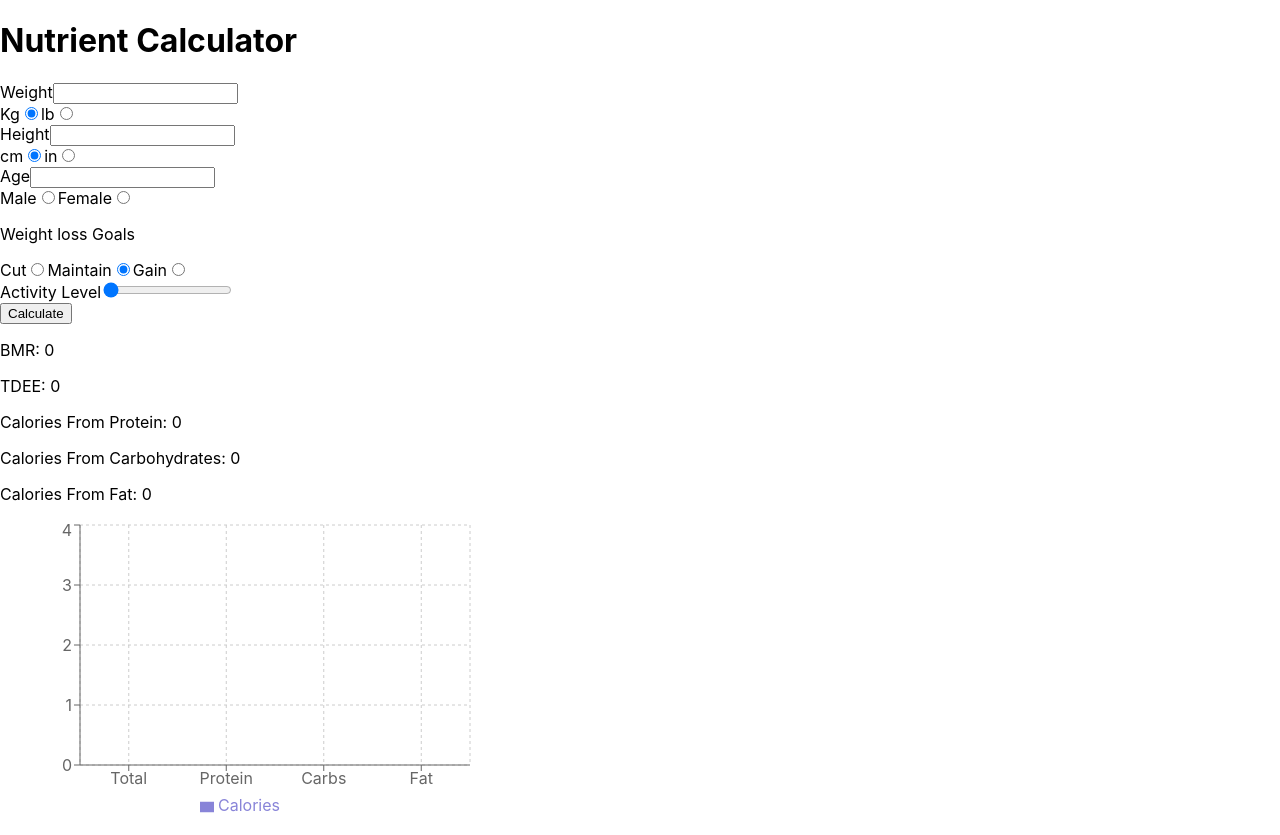
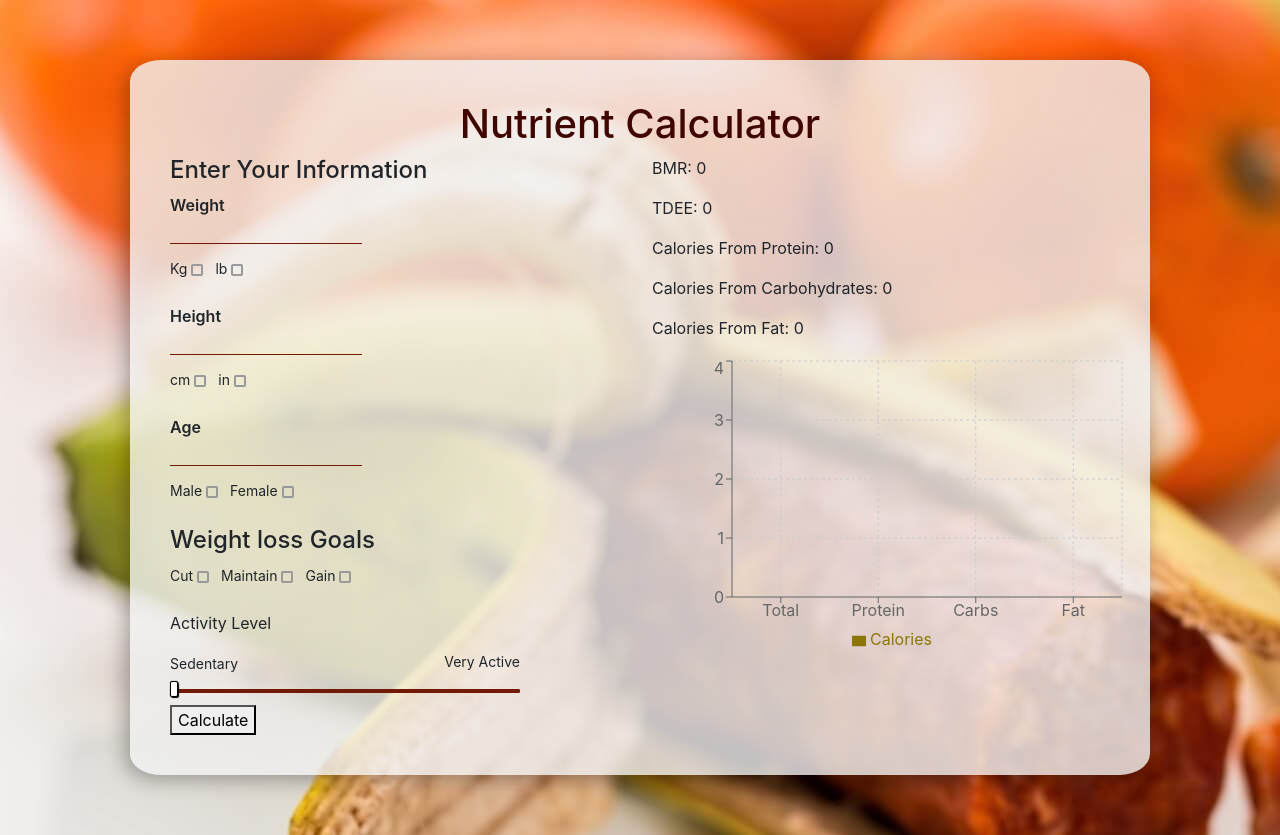
Before and after one commit to nickcarls0n/Nutrition-Calculator, a React (Create React App) app: page / in a window 1280 px wide. Built offline with nearby package versions, Linux system fonts and the light colour scheme.

Commit message:
Nutrition calculator styling

```diff
--- a/public/index.html
+++ b/public/index.html
@@ -9,35 +9,18 @@
       name="description"
       content="Web site created using create-react-app"
     />
-    <link rel="apple-touch-icon" href="%PUBLIC_URL%/logo192.png" />
-    <!--
-      manifest.json provides metadata used when your web app is installed on a
-      user's mobile device or desktop. See https://developers.google.com/web/fundamentals/web-app-manifest/
-    -->
     <link rel="manifest" href="%PUBLIC_URL%/manifest.json" />
-    <!--
-      Notice the use of %PUBLIC_URL% in the tags above.
-      It will be replaced with the URL of the `public` folder during the build.
-      Only files inside the `public` folder can be referenced from the HTML.
-
-      Unlike "/favicon.ico" or "favicon.ico", "%PUBLIC_URL%/favicon.ico" will
-      work correctly both with client-side routing and a non-root public URL.
-      Learn how to configure a non-root public URL by running `npm run build`.
-    -->
-    <title>React App</title>
+    <!-- CSS only Bootstrap -->
+    <link
+      href="https://cdn.jsdelivr.net/npm/bootstrap@5.2.0-beta1/dist/css/bootstrap.min.css"
+      rel="stylesheet"
+      integrity="sha384-0evHe/X+R7YkIZDRvuzKMRqM+OrBnVFBL6DOitfPri4tjfHxaWutUpFmBp4vmVor"
+      crossorigin="anonymous"
+    />
+    <title>Nutrition Calculator App</title>
   </head>
   <body>
     <noscript>You need to enable JavaScript to run this app.</noscript>
     <div id="root"></div>
-    <!--
-      This HTML file is a template.
-      If you open it directly in the browser, you will see an empty page.
-
-      You can add webfonts, meta tags, or analytics to this file.
-      The build step will place the bundled scripts into the <body> tag.
-
-      To begin the development, run `npm start` or `yarn start`.
-      To create a production bundle, use `npm run build` or `yarn build`.
-    -->
   </body>
 </html>
--- a/src/App.scss
+++ b/src/App.scss
@@ -0,0 +1,16 @@
+.app-background {
+  background-image: url(../public/img/nutrition-calculator-bg.jpg);
+}
+
+.app-wrapper {
+  background-color: rgba(242, 242, 242, 0.8);
+  padding: 40px;
+  border-radius: 3%;
+  margin: 60px;
+  box-shadow: -5px 5px 20px 0px rgba(0, 0, 0, 0.3);
+
+  h1 {
+    text-align: center;
+    color: #400702;
+  }
+}
--- a/src/App.tsx
+++ b/src/App.tsx
@@ -1,5 +1,8 @@
 import React, { useState } from "react";
 import NutritionChart from "./components/NutritionChart";
+import LabeledInput from "./components/LabeledInput";
+import Radio from "./components/Radio";
+import ActivitySlider from "./components/ActivitySlider";
 
 import "./App.scss";
 
@@ -16,7 +19,7 @@ function App() {
   const [error, setError] = useState(false);
 
   const handleSubmit = () => {
-    if (weight == 0 || height == 0 || age == 0 || gender == "") {
+    if (weight == 0 || height == 0 || age == 0) {
       setError(true);
     } else {
       if (lbsOrKg === "lbs") {
@@ -51,126 +54,113 @@ function App() {
 
   console.log(weight, height);
   return (
-    <div className="App">
+    <div className="app-background">
+      <div className="container">
+        <div className="row">
+          <div className="col app-wrapper">
             <h1>Nutrient Calculator</h1>
+            <div className="row">
+              <div className="col-6">
                 <form>
-        <label htmlFor="weight">Weight</label>
-        <input
-          type="number"
+                  <h4>Enter Your Information</h4>
+                  <LabeledInput
                     id="weight"
+                    labelText="Weight"
                     onChange={(e) => setWeight(Number(e.target.value))}
                   />
-        <br />
-        <div className="weightRadio">
-          <label htmlFor="kg">Kg</label>
-          <input
-            type="radio"
+                  <div className="d-flex">
+                    <Radio
                       id="kg"
                       name="weightRadio"
+                      labelText="Kg"
                       onChange={() => setLbsOrKg("kg")}
-            checked
                     />
-          <label htmlFor="lb">lb</label>
-          <input
-            type="radio"
+                    <Radio
                       id="lb"
                       name="weightRadio"
+                      labelText="lb"
                       onChange={() => setLbsOrKg("lbs")}
                     />
                   </div>
-        <label htmlFor="height">Height</label>
-        <input
-          type="number"
+
+                  <LabeledInput
                     id="height"
+                    labelText="Height"
                     onChange={(e) => setHeight(Number(e.target.value))}
                   />
-        <br />
-        <div className="heightRadio">
-          <label htmlFor="cm">cm</label>
-          <input
-            type="radio"
+
+                  <div className="d-flex">
+                    <Radio
                       id="cm"
                       name="heightRadio"
+                      labelText="cm"
                       onChange={() => setInOrCm("cm")}
-            checked
                     />
-          <label htmlFor="in">in</label>
-          <input
-            type="radio"
+                    <Radio
                       id="in"
                       name="heightRadio"
+                      labelText="in"
                       onChange={() => setInOrCm("in")}
                     />
                   </div>
-        <label htmlFor="age">Age</label>
-        <input
-          type="number"
+
+                  <LabeledInput
                     id="age"
+                    labelText="Age"
                     onChange={(e) => setAge(Number(e.target.value))}
                   />
-        <br />
 
-        <div className="genderRadio">
-          <label htmlFor="gender">Male</label>
-          <input
-            type="radio"
+                  <div className="d-flex">
+                    <Radio
                       id="male"
                       name="gender"
+                      labelText="Male"
                       onChange={() => setGender("male")}
                     />
-          <label htmlFor="female">Female</label>
-          <input
-            type="radio"
+                    <Radio
                       id="female"
                       name="gender"
+                      labelText="Female"
                       onChange={() => setGender("female")}
                     />
-          <br />
                   </div>
 
                   <div className="weightGoals">
-          <p>Weight loss Goals</p>
-          <label htmlFor="cut">Cut</label>
-          <input
-            type="radio"
+                    <h4>Weight loss Goals</h4>
+                    <div className="d-flex">
+                      <Radio
                         id="cut"
                         name="goals"
+                        labelText="Cut"
                         onChange={() => setGoal(0.2)}
                       />
-          <label htmlFor="maintain">Maintain</label>
-          <input
-            type="radio"
+                      <Radio
                         id="maintain"
                         name="goals"
+                        labelText="Maintain"
                         onChange={() => setGoal(0)}
-            checked
                       />
-          <label htmlFor="gain">Gain</label>
-          <input
-            type="radio"
+                      <Radio
                         id="gain"
                         name="goals"
+                        labelText="Gain"
                         onChange={() => setGoal(0.15)}
                       />
                     </div>
+                  </div>
 
-        <label htmlFor="activity-level">Activity Level</label>
-        <input
-          type="range"
-          id="activity-level"
-          min="1.2"
-          max="1.725"
-          step="0.13"
+                  <p>Activity Level</p>
+                  <ActivitySlider
                     onChange={(e) => setActivity(Number(e.target.value))}
                   />
-        <br />
 
                   {error == true && <p>Please fill out all fields.</p>}
                   <button type="button" onClick={handleSubmit}>
                     Calculate
                   </button>
                 </form>
-
+              </div>
+              <div className="col-6">
                 <p>BMR: {bmr}</p>
                 <p>TDEE: {tdee}</p>
                 <p>Calories From Protein: {protein}</p>
@@ -183,6 +173,11 @@ function App() {
                   fats={fats}
                 />
               </div>
+            </div>
+          </div>
+        </div>
+      </div>
+    </div>
   );
 }
 
--- /dev/null
+++ b/src/components/ActivitySlider.scss
@@ -0,0 +1,85 @@
+.slider-wrapper {
+  max-width: 350px;
+
+  label {
+    font-size: 14px;
+  }
+
+  input[type="range"] {
+    -webkit-appearance: none;
+    margin: 12px 0;
+    width: 100%;
+  }
+  input[type="range"]:focus {
+    outline: none;
+  }
+  input[type="range"]::-webkit-slider-runnable-track {
+    width: 100%;
+    height: 4px;
+    cursor: pointer;
+    background: #731a06;
+    border-radius: 1.3px;
+  }
+  input[type="range"]::-webkit-slider-thumb {
+    box-shadow: 1px 1px 1px #000000, 0px 0px 1px #0d0d0d;
+    border: 1px solid #000000;
+    height: 16px;
+    width: 8px;
+    border-radius: 2px;
+    background: #ffffff;
+    cursor: pointer;
+    -webkit-appearance: none;
+    margin-top: -8px;
+  }
+  input[type="range"]:focus::-webkit-slider-runnable-track {
+    background: #731a06;
+  }
+  input[type="range"]::-moz-range-track {
+    width: 100%;
+    height: 2px;
+    cursor: pointer;
+    background: #731a06;
+    border-radius: 1.3px;
+  }
+  input[type="range"]::-moz-range-thumb {
+    box-shadow: 1px 1px 1px #000000, 0px 0px 1px #0d0d0d;
+    border: 1px solid #000000;
+    height: 16px;
+    width: 8px;
+    border-radius: 3px;
+    background: #ffffff;
+    cursor: pointer;
+  }
+  input[type="range"]::-ms-track {
+    width: 100%;
+    height: 2px;
+    cursor: pointer;
+    background: transparent;
+    border-color: transparent;
+    border-width: 16px 0;
+    color: transparent;
+  }
+  input[type="range"]::-ms-fill-lower {
+    background: #400702;
+    border-radius: 2.6px;
+  }
+  input[type="range"]::-ms-fill-upper {
+    background: #731a06;
+    border-radius: 2.6px;
+  }
+  input[type="range"]::-ms-thumb {
+    box-shadow: 1px 1px 1px #000000, 0px 0px 1px #0d0d0d;
+    border: 1px solid #000000;
+    height: 16px;
+    width: 8px;
+    border-radius: 3px;
+    background: #ffffff;
+    cursor: pointer;
+  }
+  input[type="range"]:focus::-ms-fill-lower {
+    background: #731a06;
+  }
+  input[type="range"]:focus::-ms-fill-upper {
+    background: #731a06;
+  }
+}
--- /dev/null
+++ b/src/components/ActivitySlider.tsx
@@ -0,0 +1,28 @@
+import React from "react";
+
+import "./ActivitySlider.scss";
+
+interface ActivitySliderProps {
+  onChange: (e: any) => void;
+}
+
+const ActivitySlider = (props: ActivitySliderProps) => {
+  return (
+    <div className="slider-wrapper">
+      <label htmlFor="activity-level">Sedentary</label>
+      <label className="float-end" htmlFor="activity-level">
+        Very Active
+      </label>
+      <input
+        type="range"
+        id="activity-level"
+        min="1.2"
+        max="1.725"
+        step="0.13"
+        onChange={props.onChange}
+      />
+    </div>
+  );
+};
+
+export default ActivitySlider;
--- /dev/null
+++ b/src/components/LabeledInput.scss
@@ -0,0 +1,20 @@
+.label-wrapper {
+  display: flex;
+  flex-direction: column;
+
+  label {
+    font-weight: 600;
+  }
+
+  input {
+    width: 12em;
+    margin-bottom: 12px;
+    border: none;
+    border-bottom: 1px solid #731a06;
+    background: none;
+
+    &:focus-visible {
+      outline: none;
+    }
+  }
+}
--- /dev/null
+++ b/src/components/LabeledInput.tsx
@@ -0,0 +1,20 @@
+import React from "react";
+
+import "./LabeledInput.scss";
+
+interface LabeledInputProps {
+  id: string;
+  labelText: string;
+  onChange: (e: any) => void;
+}
+
+const LabeledInput = (props: LabeledInputProps) => {
+  return (
+    <div className="label-wrapper">
+      <label htmlFor={props.id}>{props.labelText}</label>
+      <input type="number" id={props.id} onChange={props.onChange} />
+    </div>
+  );
+};
+
+export default LabeledInput;
--- a/src/components/NutritionChart.tsx
+++ b/src/components/NutritionChart.tsx
@@ -6,16 +6,15 @@ import {
   YAxis,
   CartesianGrid,
   Tooltip,
-    Legend
+  Legend,
 } from "recharts";
 
 interface NutritionChartProps {
-    total?: number,
-    protein?: number,
-    carbs?: number,
-    fats?: number
+  total?: number;
+  protein?: number;
+  carbs?: number;
+  fats?: number;
 }
-
 
 const NutritionChart = (props: NutritionChartProps) => {
   const data = [
@@ -46,7 +45,7 @@ const NutritionChart = (props: NutritionChartProps) => {
         top: 5,
         right: 30,
         left: 20,
-        bottom: 5
+        bottom: 5,
       }}
     >
       <CartesianGrid strokeDasharray="3 3" />
@@ -54,9 +53,9 @@ const NutritionChart = (props: NutritionChartProps) => {
       <YAxis />
       <Tooltip />
       <Legend />
-      <Bar dataKey="Calories" fill="#8884d8" />
+      <Bar dataKey="Calories" fill="#8C7608" />
     </BarChart>
-    )
-}
+  );
+};
 
 export default NutritionChart;
--- /dev/null
+++ b/src/components/Radio.scss
@@ -0,0 +1,28 @@
+.radio-wrapper {
+  margin: 0 12px 24px 0;
+
+  label {
+    font-size: 14px;
+  }
+
+  input {
+    -webkit-appearance: none;
+    -moz-appearance: none;
+    appearance: none;
+
+    border-radius: 2px;
+    width: 12px;
+    height: 12px;
+
+    border: 2px solid #999;
+    transition: 0.2s all linear;
+    margin-left: 4px;
+
+    position: relative;
+    top: 2px;
+  }
+
+  input:checked {
+    border: 6px solid #731a06;
+  }
+}
--- /dev/null
+++ b/src/components/Radio.tsx
@@ -0,0 +1,26 @@
+import React from "react";
+
+import "./Radio.scss";
+
+interface RadioProps {
+  id: string;
+  name: string;
+  labelText: string;
+  onChange: (e: any) => void;
+}
+
+const Radio = (props: RadioProps) => {
+  return (
+    <div className="radio-wrapper">
+      <label htmlFor={props.id}>{props.labelText}</label>
+      <input
+        type="radio"
+        id={props.id}
+        name={props.name}
+        onChange={props.onChange}
+      />
+    </div>
+  );
+};
+
+export default Radio;
```
Also changed, not shown: public/img/nutrition-calculator-bg.jpg (renamed from public/img/nutrition-calculator-bg (1).jpg). Lines whose indentation alone changed are shown as unchanged.
